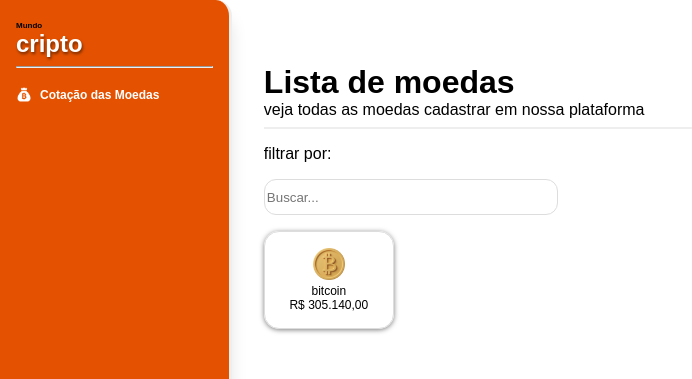
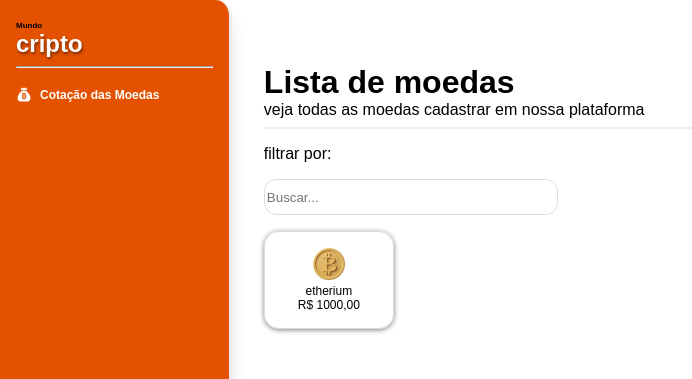
Before and after one commit to RafaaSousa/crypto-wallet, a Next.js app: page /home in a window 1280 px wide. Shown: the top 379 px of the page, without its empty margins (0-692 px from the left). Built offline with nearby package versions, Linux system fonts and the light colour scheme.

Commit message:
Criação dos componentes Aside, CardCoin e Content da page home.

```diff
--- /dev/null
+++ b/src/app/components/Aside.js
@@ -0,0 +1,16 @@
+export default function Aside() {
+  return (
+    <div className="aside">
+        <h1>
+          Mundo<span>cripto</span>
+        </h1>
+        <hr />
+        <ul>
+          <li>
+            <img src="./images/icon_bitcoin.png" />
+            <p >Cotação das Moedas</p>
+          </li>
+        </ul>
+      </div>
+  )
+}
--- /dev/null
+++ b/src/app/components/CardCoin.js
@@ -0,0 +1,15 @@
+import Button from "./Button";
+
+export default function CardCoin({coin, price, onClick}) {
+  return (
+    <div className="cardCoin">
+          <ul>
+            <li onClick={onClick}>
+              <img src="./images/yellow_bitcoin.png" />
+              <p>{coin}</p>
+              <p>{price}</p>
+            </li>
+          </ul>
+        </div>
+  )
+}
--- /dev/null
+++ b/src/app/components/Content.js
@@ -0,0 +1,42 @@
+"use client";
+
+import Input from "@/app/components/Input";
+import CardCoin from "../components/CardCoin";
+import { useState } from "react";
+
+export default function Content() {
+  const [isDetailCoin, setIsDatailCoin] = useState(false);
+
+  return (
+    <div className="content">
+      <h1>{isDetailCoin ? "Detalhamento da Moeda" : "Lista de moedas"}</h1>
+      <span>
+        {isDetailCoin
+          ? "veja detalhes sobre a moeda selecionada: {NOME DA MOEDA}"
+          : "veja todas as moedas cadastrar em nossa plataforma"}
+      </span>
+      <hr />
+
+      {!isDetailCoin && (
+        <>
+          <p>filtrar por:</p>
+          <Input className="content_input" placeholder="Buscar..." />
+        </>
+      )}
+
+      {isDetailCoin ? (
+        <>
+          <p>Nome: Bitcoin</p>
+          <p>Cotação atual: R$1000,00</p>
+          <CardCoin
+            coin="Bitcoin"
+            price="R$ 1000,00"
+            onClick={() => setIsDatailCoin(!isDetailCoin)}
+          />
+        </>
+      ) : (
+        <CardCoin coin="etherium" price="R$ 1000,00" onClick={() => setIsDatailCoin(!isDetailCoin)}/>
+      )}
+    </div>
+  );
+}
--- a/src/app/home.css
+++ b/src/app/home.css
@@ -42,6 +42,11 @@
   color: #fff;
 }
 
+.aside li:hover {
+  text-decoration: underline;
+  cursor: pointer;
+}
+
 .aside img {
   width: 1rem;
   margin-right: 0.5rem;
@@ -75,6 +80,7 @@
   border: 1px solid #ddd;
   border-radius: 15px;
   padding: 1rem;
+  margin-bottom: 1rem;
   width: 6rem;
   box-shadow: 0 1px 5px rgba(0, 0, 0, 0.5);
   cursor: pointer;
--- a/src/app/home/page.js
+++ b/src/app/home/page.js
@@ -1,42 +1,15 @@
-import Input from "@/app/components/Input";
+import Aside from "../components/Aside";
+import Content from "../components/Content";
 
 import "@/app/home.css";
 
 export default function Home() {
   return (
     <div className="container">
-      <div className="aside">
-        <h1>
-          Mundo<span>cripto</span>
-        </h1>
-        <hr />
-        <ul>
-          <li>
-            <img src="./images/icon_bitcoin.png" />
-            <p>Cotação das Moedas</p>
-          </li>
-        </ul>
-      </div>
+      <Aside />
 
-      <div className="content">
-        <h1>Lista de moedas</h1>
-        <span>veja todas as moedas cadastrar em nossa plataforma</span>
-        <hr />
+      <Content />
 
-        <p>filtrar por:</p>
-        <Input className="content_input" placeholder="Buscar..." />
-
-        <div className="cardCoin">
-          <ul>
-            <li>
-              <img src="./images/yellow_bitcoin.png" />
-              <p>bitcoin</p>
-              <p>R$ 305.140,00</p>
-            </li>
-          </ul>
-        </div>
-
-      </div>
     </div>
   );
 }
```
